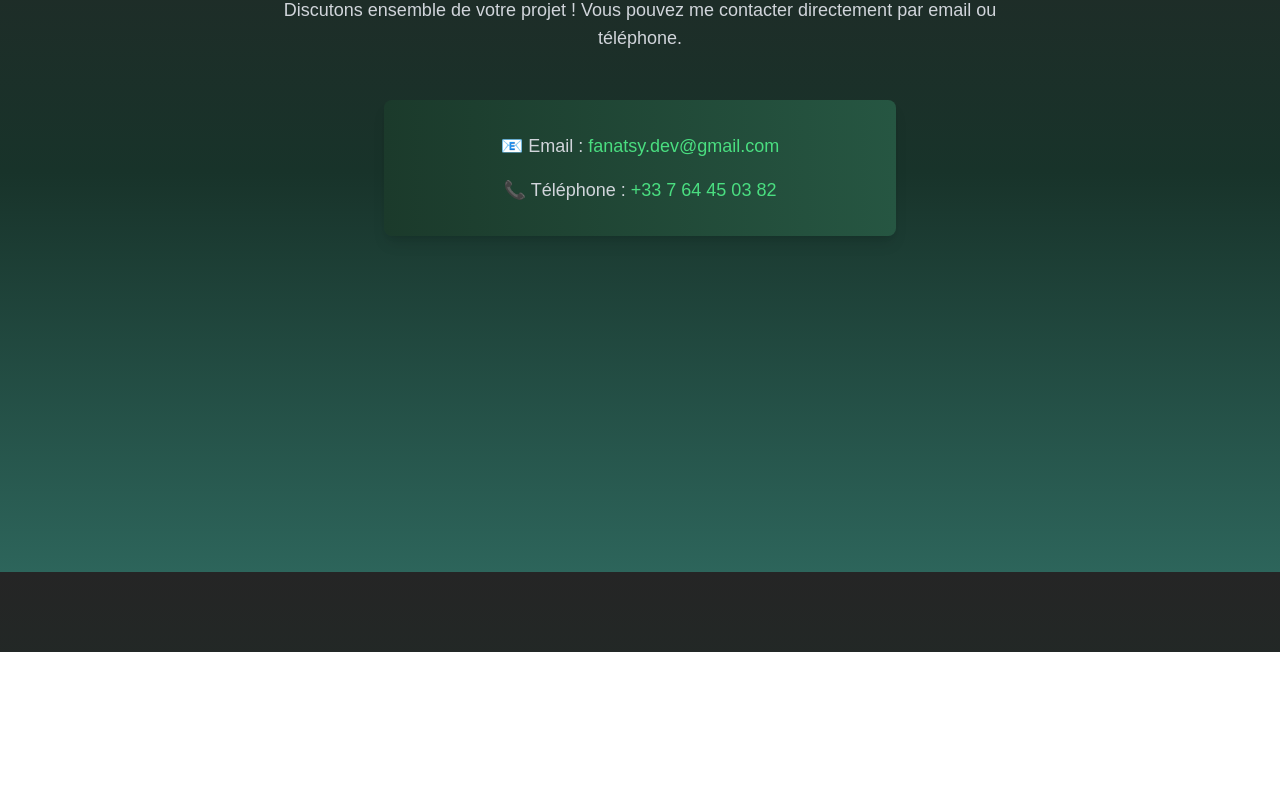
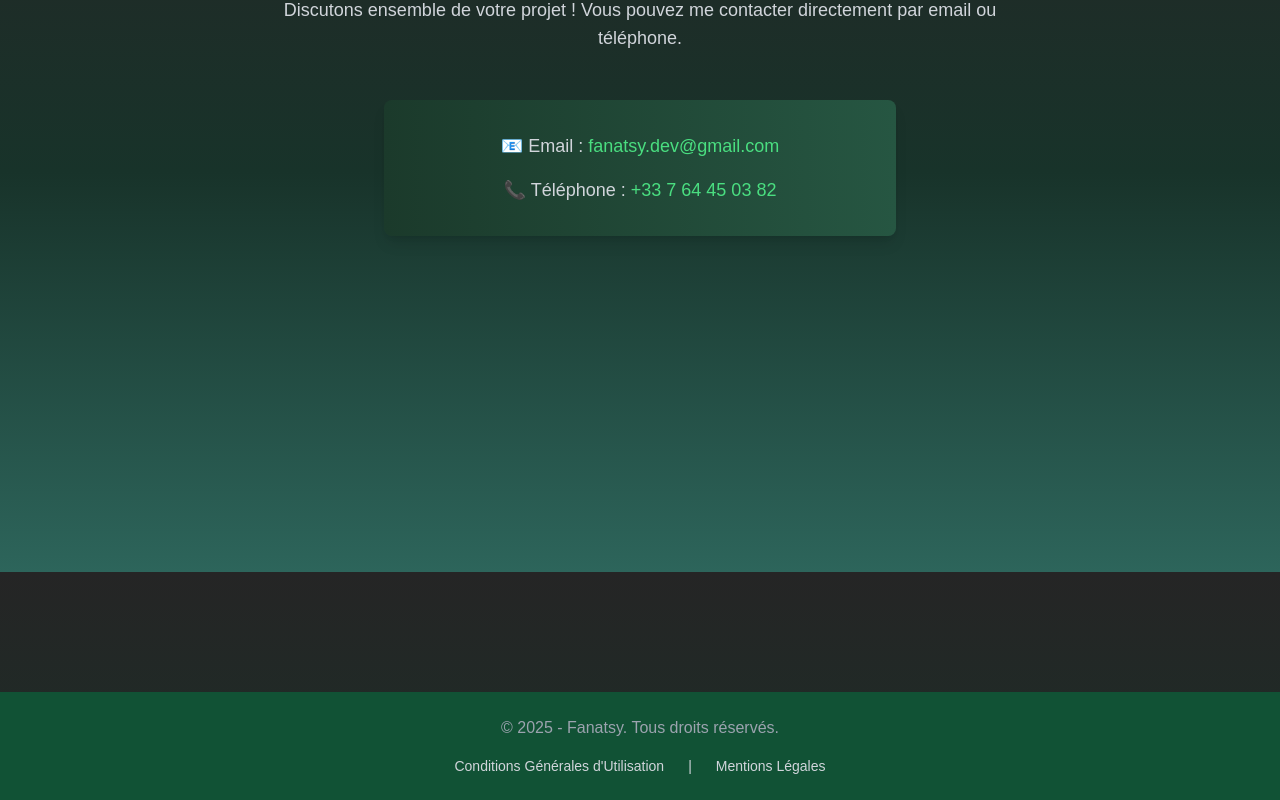
Before and after one commit to magusin/fanatsite, a Next.js app: page /contacte in a window 1280 px wide. Shown: the part 228-1028 px from the top of the page. Before the commit the page ends 880 px from the top, so only its background shows below. Built offline with nearby package versions, Linux system fonts and the light colour scheme.

Commit message:
add footer components

```diff
--- /dev/null
+++ b/components/Footer.js
@@ -0,0 +1,14 @@
+import Link from 'next/link';
+
+export default function Footer() {
+  return (
+    <footer className="bg-[#115235] text-white p-6 text-center mt-10">
+      <p className="text-gray-400">&copy; 2025 - Fanatsy. Tous droits réservés.</p>
+      <nav className="flex justify-center space-x-6 mt-4 text-gray-300 text-sm">
+        <Link href="/cgu" className="hover:text-green-400 transition">Conditions Générales d'Utilisation</Link>
+        <span>|</span>
+        <Link href="/mentions-legales" className="hover:text-green-400 transition">Mentions Légales</Link>
+      </nav>
+    </footer>
+  );
+}
--- a/pages/_app.js
+++ b/pages/_app.js
@@ -1,11 +1,13 @@
 import "C/styles/globals.css";
 import Header from "C/components/Header";
+import Footer from "C/components/Footer";
 
 export default function App({ Component, pageProps }) {
   return (
-    <div className="pt-[80px]">
+    <div className="pt-[80px] flex flex-col min-h-screen">
       <Header />
       <Component {...pageProps} />
+      <Footer />
     </div>
   );
 }
--- a/pages/contacte/index.js
+++ b/pages/contacte/index.js
@@ -2,7 +2,7 @@ import Head from 'next/head';
 
 export default function Contact() {
     return (
-      <div className="min-h-screen text-white">
+      <div className="min-h-screen text-white overflow-hidden">
         <Head>
           <title>Contact - Fanatsy</title>
           <meta name="description" content="Contactez-moi pour discuter de votre projet web." />
```
